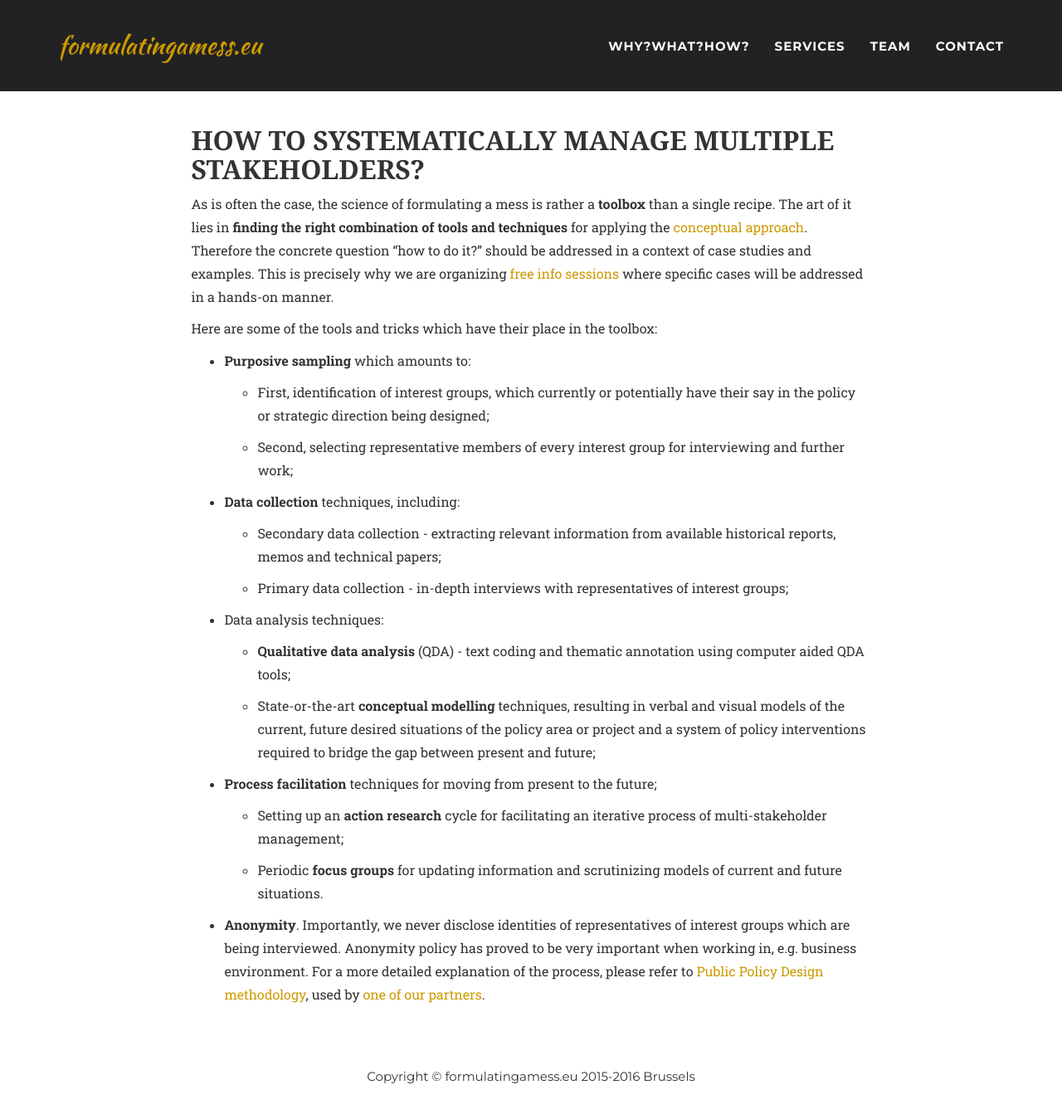
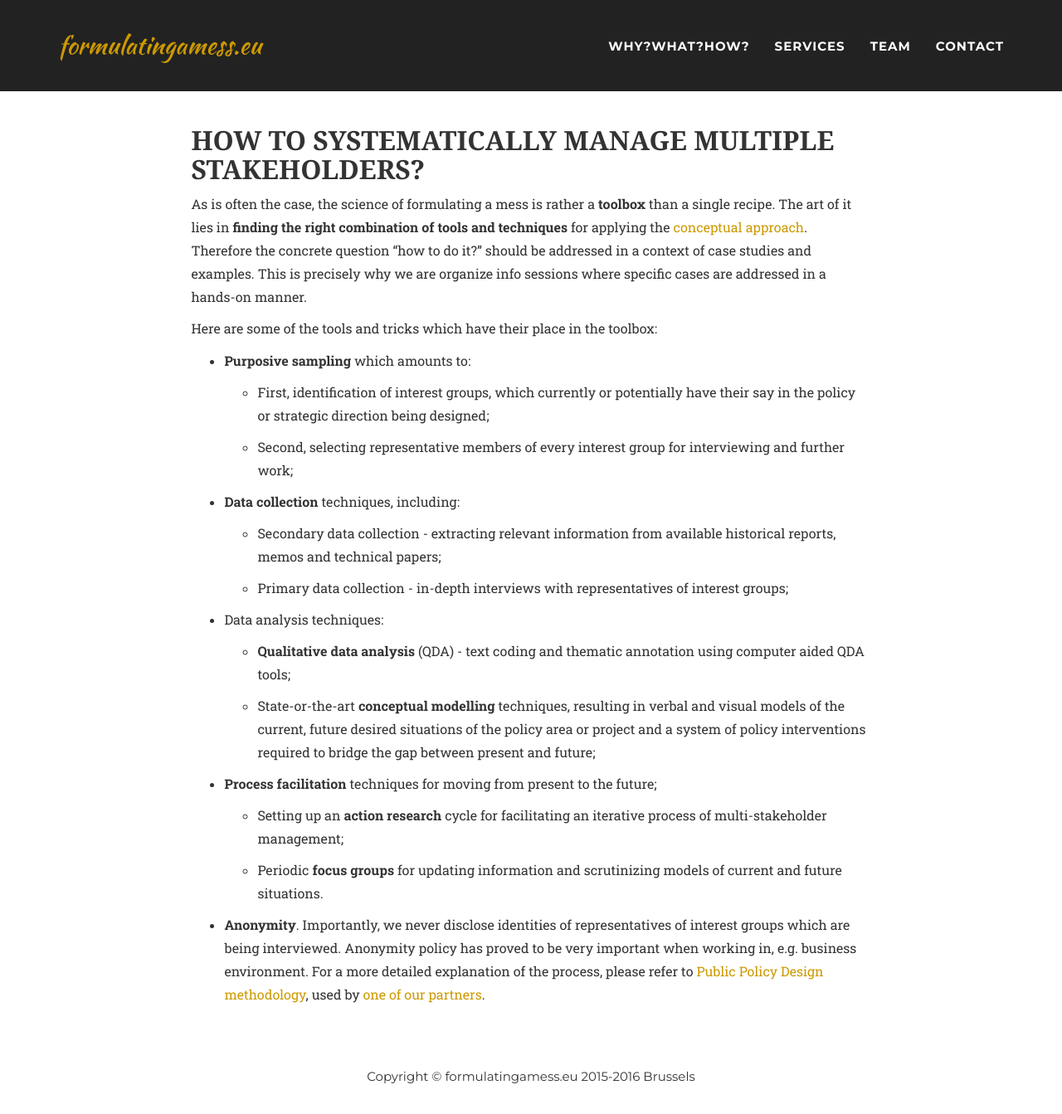
Before and after one commit to formulatingamess/www, a Jekyll site: the page built from content/how.markdown, in a window 1280 px wide and 1343 px high. Shown: the whole window at 83% size. Built offline with Jekyll 4.4.1, drawn with Linux system fonts in a browser that asks for light colours; some web fonts are replaced.

Commit message:
deleted non-existant link to info sessions

```diff
--- a/content/how.markdown
+++ b/content/how.markdown
@@ -3,7 +3,7 @@ title: How to systematically manage multiple stakeholders?
 layout: page
 ---
 
-As is often the case, the science of formulating a mess is rather a **toolbox** than a single recipe. The art of it lies in **finding the right combination of tools and techniques** for applying the <a href="{{ site.baseurl}}/content/what">conceptual approach</a>. Therefore the concrete question "how to do it?" should be addressed in a context of case studies and examples. This is precisely why we are organizing <a href="{{ site.baseurl}}#infosessions">free info sessions</a> where specific cases will be addressed in a hands-on manner.
+As is often the case, the science of formulating a mess is rather a **toolbox** than a single recipe. The art of it lies in **finding the right combination of tools and techniques** for applying the <a href="{{ site.baseurl}}/content/what">conceptual approach</a>. Therefore the concrete question "how to do it?" should be addressed in a context of case studies and examples. This is precisely why we are organize info sessions where specific cases are addressed in a hands-on manner.
 
 Here are some of the tools and tricks which have their place in the toolbox:
 
```
